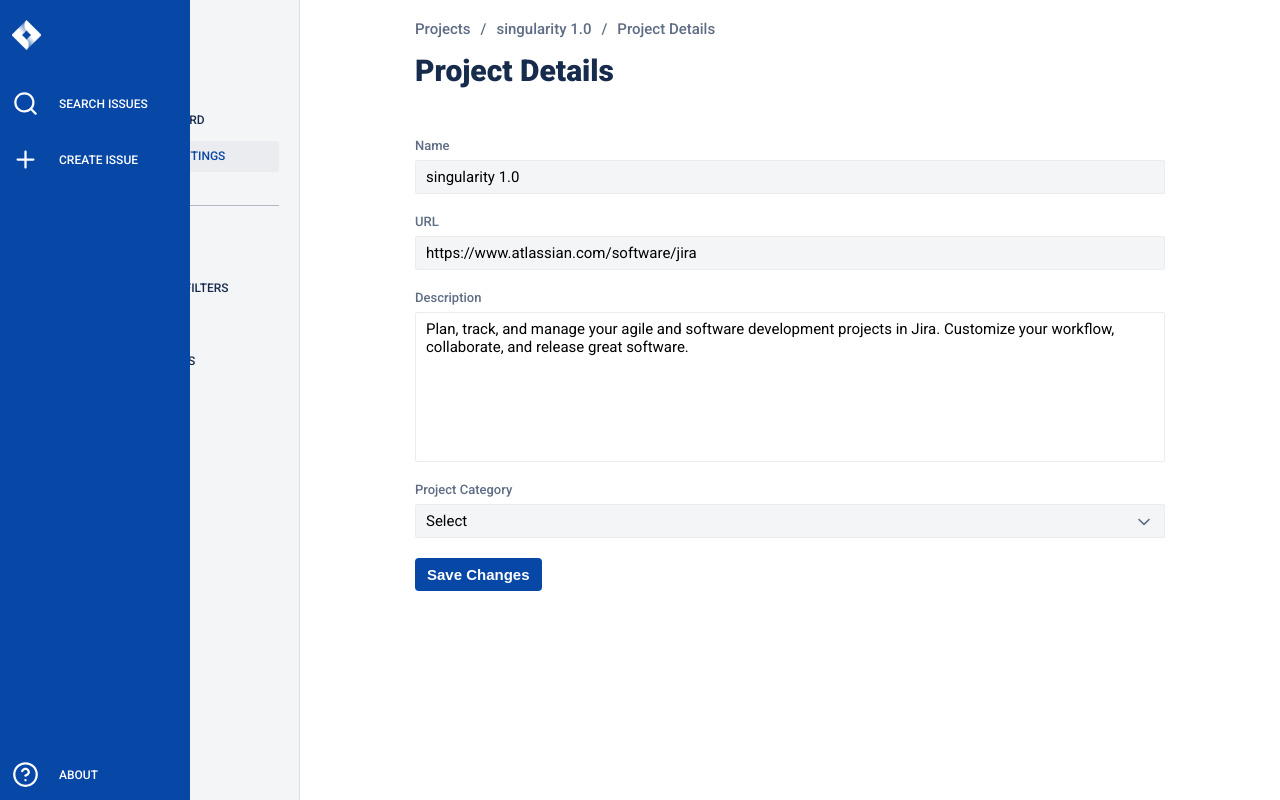
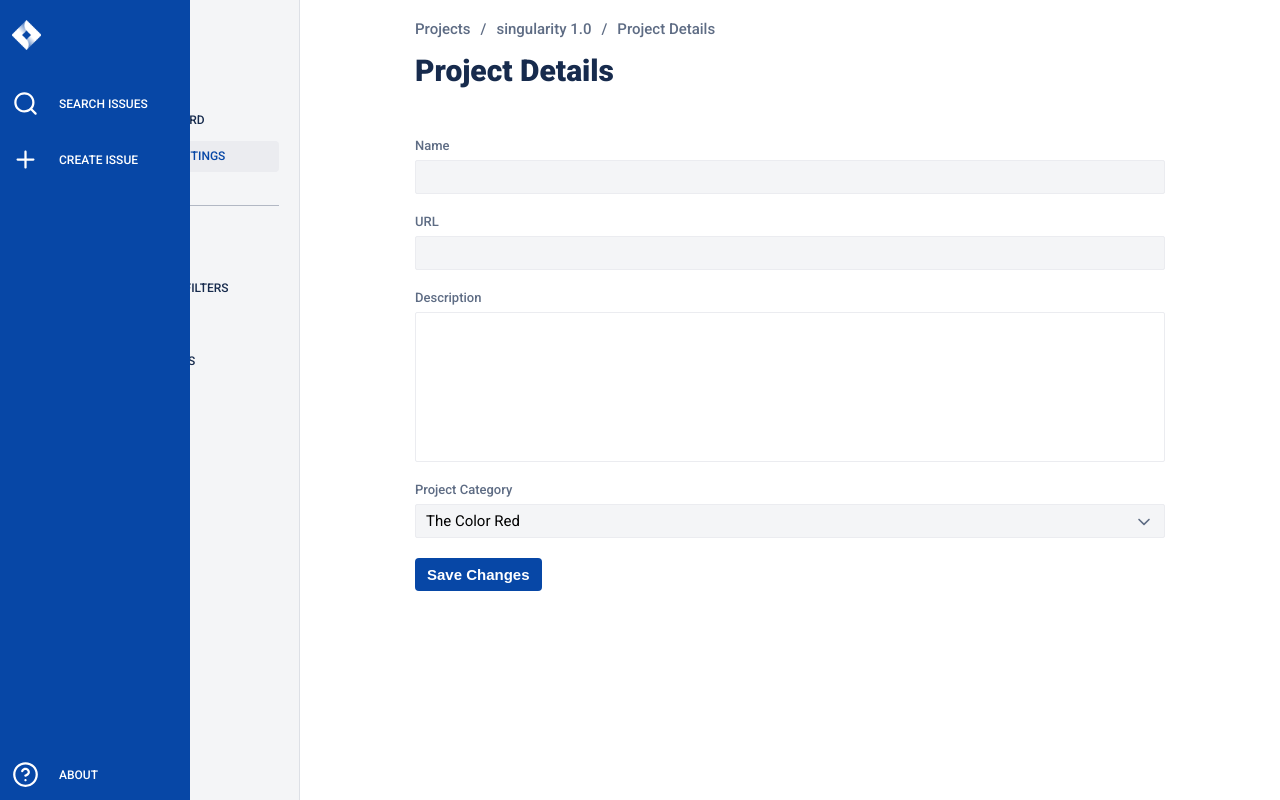
Before and after one commit to eslamKhalifa19/jira-clone, a React (Create React App) app: page /project-settings in a window 1280 px wide. Built offline with nearby package versions, Linux system fonts and the light colour scheme; what miragejs would draw is missing.

Commit message:
handle projectSettings with formik without (search in dropDown) and make the formComponents more reusable

```diff
--- a/package.json
+++ b/package.json
@@ -9,7 +9,8 @@
     "react-dom": "^17.0.2",
     "react-router-dom": "^5.2.0",
     "react-scripts": "4.0.3",
-    "uuid": "^8.3.2"
+    "uuid": "^8.3.2",
+    "yup": "^0.32.9"
   },
   "scripts": {
     "start": "react-scripts start",
--- a/src/Button/Button.js
+++ b/src/Button/Button.js
@@ -1,8 +1,12 @@
 import React from "react";
 import "./btn.scss";
 
-function Button({ children }) {
-  return <button className="btn btn--filled-blue ">{children}</button>;
+function Button({ children, type }) {
+  return (
+    <button className="btn btn--filled-blue " type={type}>
+      {children}
+    </button>
+  );
 }
 
 export default Button;
--- a/src/DropDown/DropDown.js
+++ b/src/DropDown/DropDown.js
@@ -1,32 +1,58 @@
-import React from "react";
+/* eslint-disable jsx-a11y/no-static-element-interactions */
+/* eslint-disable jsx-a11y/click-events-have-key-events */
+import React, { useState } from "react";
 import "./dropdown.scss";
 
-function ProjectSettings() {
+function DropDown({ options, label, selected, onSelectedChange }) {
+  const [open, setOpen] = useState(false);
+
   return (
     <div>
       <label htmlFor="category" className="dropdown__label">
-        Project Category
+        {label}
       </label>
-      <div className="dropdown">
-        <div className="dropdown__bar">
-          <span>Select</span>
+      <div className="dropdown" onClick={() => setOpen(!open)}>
+        <div className="dropdown__bar ">
+          <span>{selected.label}</span>
           <svg className="dropdown__icon-bar">
             <use xlinkHref="./img/sprite.svg#icon-chevron-down"></use>
           </svg>
         </div>
-        {/* Remove inline style to show the menu */}
-        <div style={{ display: "none" }} className="dropdown__menu">
-          <input type="text" className="dropdown__input" placeholder="Search" />
-          <svg className="dropdown__icon-close">
-            <use xlinkHref="./img/sprite.svg#icon-clear"></use>
-          </svg>
-          <div className="dropdown__select">
-            <div className="dropdown__option">Marketing</div>
+        {open && (
+          <div className="dropdown__menu ">
+            <input
+              type="text"
+              className="dropdown__input"
+              placeholder="Search"
+            />
+            <svg className="dropdown__icon-close">
+              <use xlinkHref="./img/sprite.svg#icon-clear"></use>
+            </svg>
+            <div className="dropdown__select" onClick={() => setOpen(!open)}>
+              {options.map((category) => {
+                if (category.value === selected.value) {
+                  return null;
+                }
+
+                return (
+                  <div
+                    className="dropdown__option"
+                    key={category.value}
+                    onClick={() => {
+                      onSelectedChange(category);
+                      setOpen(!open);
+                    }}
+                  >
+                    {category.label}
+                  </div>
+                );
+              })}
+            </div>
           </div>
-        </div>
+        )}
       </div>
     </div>
   );
 }
 
-export default ProjectSettings;
+export default DropDown;
--- a/src/FormInput/FormInput.js
+++ b/src/FormInput/FormInput.js
@@ -1,7 +1,7 @@
 import React from "react";
 import "./form-input.scss";
 
-function FormInput({ label, value }) {
+function FormInput({ label, value, onChange, onBlur, id }) {
   return (
     <div>
       <label htmlFor="name" className="form-input__label">
@@ -10,9 +10,11 @@ function FormInput({ label, value }) {
       <input
         type="text"
         className="form-input"
-        id="name"
+        id={id}
         value={value}
         required
+        onChange={onChange}
+        onBlur={onBlur}
       />
     </div>
   );
--- a/src/FormSettings/FormSettings.js
+++ b/src/FormSettings/FormSettings.js
@@ -5,10 +5,55 @@ import FormInput from "../FormInput/FormInput";
 import Button from "../Button/Button";
 import BreadCrumb from "../BreadCrumb/BreadCrumb";
 import "./form-settings.scss";
+import { useFormik } from "formik";
+import * as Yup from "yup";
+
+const projectCategory = [
+  {
+    label: "The Color Red",
+    value: "red",
+  },
+  {
+    label: "The Color Green",
+    value: "green",
+  },
+  {
+    label: "The Color Blue",
+    value: "blue",
+  },
+];
 
 function FormSettings() {
+  // const [selected, setSelected] = useState(projectCategory[0]);
+
+  const formik = useFormik({
+    initialValues: {
+      name: "",
+      url: "",
+      description: "",
+      category: projectCategory[0],
+    },
+    validationSchema: Yup.object({
+      name: Yup.string()
+        .min(3, "Must be 3 character or more")
+        .max(15, "Must be 15 characters or less")
+        .required("Required"),
+      url: Yup.string()
+        .matches(
+          /((https?):\/\/)?(www.)?[a-z0-9]+(\.[a-z]{2,}){1,3}(#?\/?[a-zA-Z0-9#]+)*\/?(\?[a-zA-Z0-9-_]+=[a-zA-Z0-9-%]+&?)?$/,
+          "Enter correct url!"
+        )
+        .required("Required"),
+      description: Yup.string()
+        .max(300, "must be 300 characters or less")
+        .required("Required"),
+    }),
+    onSubmit: (values) => {
+      alert(JSON.stringify(values, null, 2));
+    },
+  });
   return (
-    <form action="#" className="form-settings">
+    <form onSubmit={formik.handleSubmit} className="form-settings" noValidate>
       <div className="u-margin-bottom-small">
         <BreadCrumb />
       </div>
@@ -16,22 +61,54 @@ function FormSettings() {
         <h1 className="heading-primary">Project Details</h1>
       </div>
       <div className="form-settings__group">
-        <FormInput label="Name" value="singularity 1.0" />
+        <FormInput
+          label="Name"
+          id="name"
+          name="name"
+          value={formik.values.name}
+          onChange={formik.handleChange}
+          onBlur={formik.handleBlur}
+        />
+        {formik.touched.name && formik.errors.name ? (
+          <div>{formik.errors.name}</div>
+        ) : null}
       </div>
       <div className="form-settings__group">
         <FormInput
           label="URL"
-          value="https://www.atlassian.com/software/jira"
+          id="url"
+          name="url"
+          value={formik.values.url}
+          onChange={formik.handleChange}
+          onBlur={formik.handleBlur}
+        />
+        {formik.touched.url && formik.errors.url ? (
+          <div>{formik.errors.url}</div>
+        ) : null}
+      </div>
+      <div className="form-settings__group">
+        <TextArea
+          label="Description"
+          id="description"
+          name="description"
+          value={formik.values.description}
+          onChange={formik.handleChange}
+          onBlur={formik.handleBlur}
+        />
+        {formik.touched.description && formik.errors.description ? (
+          <div>{formik.errors.description}</div>
+        ) : null}
+      </div>
+      <div className="form-settings__group">
+        <DropDown
+          options={projectCategory}
+          label="Project Category"
+          selected={formik.values.category}
+          onSelectedChange={(value) => formik.setFieldValue("category", value)}
         />
       </div>
-      <div className="form-settings__group">
-        <TextArea />
-      </div>
-      <div className="form-settings__group">
-        <DropDown />
-      </div>
       <div className="u-margin-top-medium">
-        <Button>Save Changes</Button>
+        <Button type="submit">Save Changes</Button>
       </div>
     </form>
   );
--- a/src/TextArea/TextArea.js
+++ b/src/TextArea/TextArea.js
@@ -1,16 +1,21 @@
 import React from "react";
 import "./text-area.scss";
 
-function TextArea() {
+function TextArea({ label, value, onChange, onBlur, id }) {
   return (
     <div>
       <label htmlFor="description" className="text-area__label">
-        Description
+        {label}
       </label>
-      <textarea type="text" className="text-area" id="description">
-        Plan, track, and manage your agile and software development projects in
-        Jira. Customize your workflow, collaborate, and release great software.
-      </textarea>
+      <textarea
+        type="text"
+        className="text-area"
+        id={id}
+        value={value}
+        required
+        onChange={onChange}
+        onBlur={onBlur}
+      />
     </div>
   );
 }
```
Also changed, not shown: 1 other file (tests, documents, lock files or other folders).
